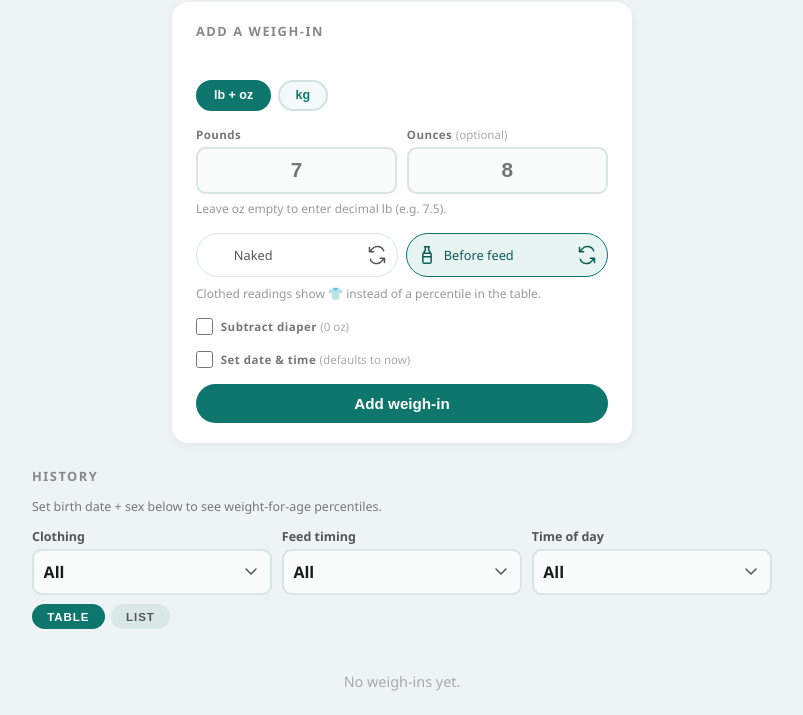
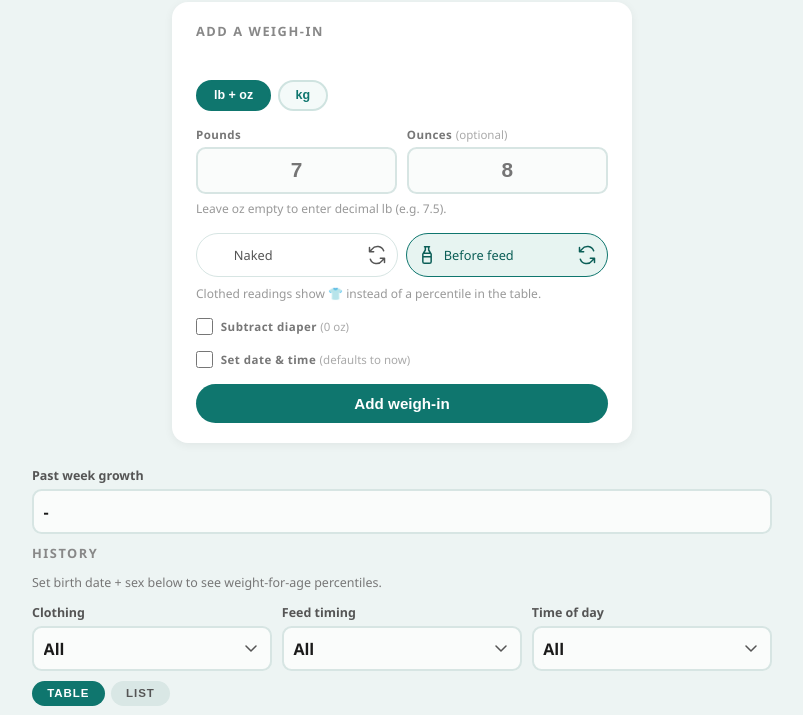
Before and after one commit to jackowayed/tools, a website: page baby-weight.html in a window 1280 px wide. Shown: the part 85-800 px from the top of the page, without its empty margins (238-1041 px from the left). Drawn offline with Linux system fonts and the light colour scheme.

Commit message:
Show weekly baby weight growth (#6)

```diff
--- a/baby-weight.html
+++ b/baby-weight.html
@@ -350,6 +350,23 @@
     font-size: 0.78rem;
     color: #777;
     margin-bottom: 0.2rem;
+  }
+
+  .weekly-growth {
+    display: flex;
+    flex-direction: column;
+    gap: 0.3rem;
+    font-size: 0.78rem;
+    font-weight: 600;
+    color: #555;
+  }
+  .weekly-growth-value {
+    padding: 0.6rem;
+    font-size: 1rem;
+    border: 2px solid #d7e5e3;
+    border-radius: 0.6rem;
+    background: #fafcfb;
+    color: #1a1a1a;
   }
 
   .history-filters {
@@ -662,6 +679,10 @@
 
 
 <div class="feed">
+  <div class="weekly-growth">
+    <span>Past week growth</span>
+    <div class="weekly-growth-value" id="weeklyGrowth">-</div>
+  </div>
   <div class="feed-title">History</div>
   <div class="settings-summary" id="settingsSummary"></div>
   <div class="history-filters" role="group" aria-label="History filters">
@@ -1169,12 +1190,23 @@ function ageCellContent(entry) {
 
 function render() {
   renderSettingsUI();
+  renderWeeklyGrowth();
   renderTodayPercentiles();
   renderWeightGraphs();
   renderList();
   renderTable();
   feedEl.style.display = currentView === 'list' ? '' : 'none';
   tableEl.style.display = currentView === 'table' ? '' : 'none';
+}
+
+function renderWeeklyGrowth() {
+  const eligible = entries.filter(e => !e.clothed && !e.afterFeed
+    && Number.isFinite(e.ts) && Number.isFinite(e.kg) && e.kg > 0)
+    .sort((a, b) => b.ts - a.ts);
+  const latest = eligible[0];
+  const earlier = latest && eligible.find(e => latest.ts - e.ts >= 6.5 * 86400000);
+  const value = earlier ? `${((latest.kg - earlier.kg) * 1000 / ((latest.ts - earlier.ts) / 86400000)).toFixed(1)} g/day` : '-';
+  document.getElementById('weeklyGrowth').textContent = value;
 }
 
 // Graphs deliberately use the full naked-weight history, independent of list filters.
```
